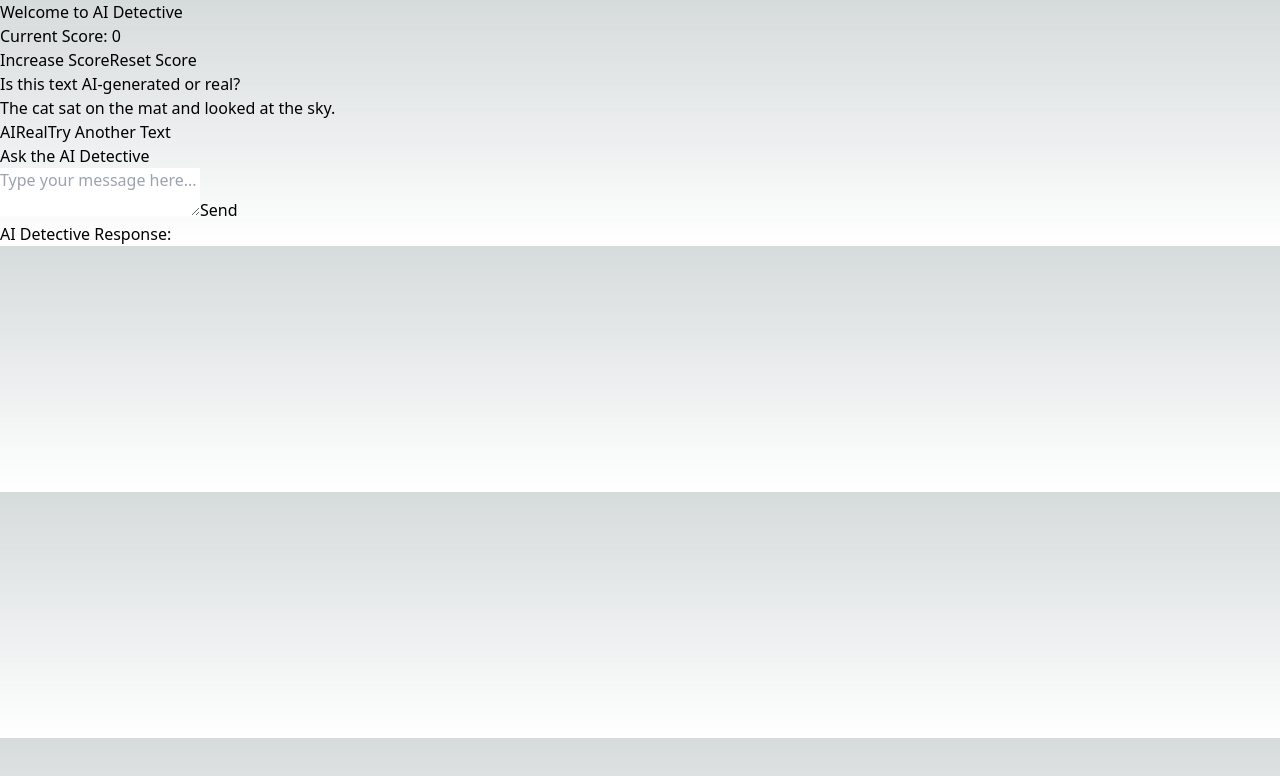
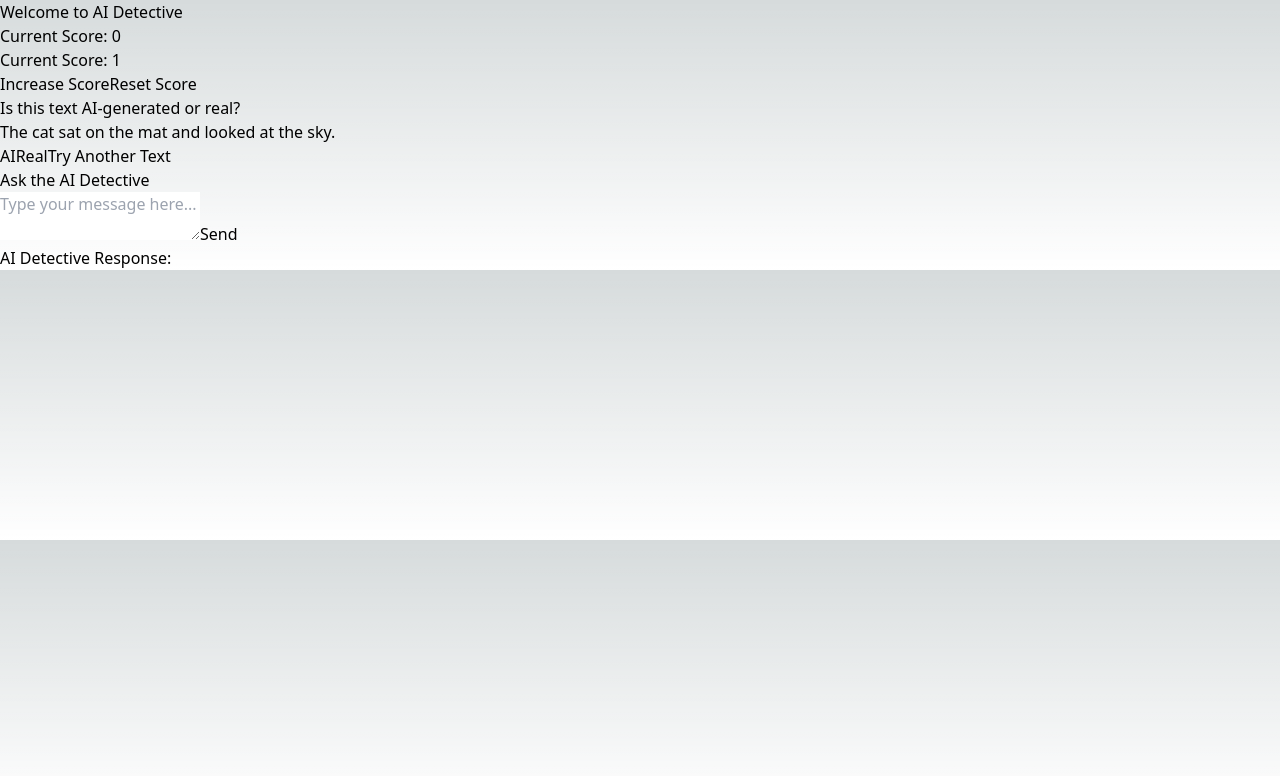
Before and after one commit to 1991facundo/iaDetective, a Next.js app in the folder ai-detective/: page / in a window 1280 px wide. Shown: the top 776 px of the page. Built offline with nearby package versions, Linux system fonts and the light colour scheme.

Commit message:
level interaction added

```diff
--- a/ai-detective/src/components/score.tsx
+++ b/ai-detective/src/components/score.tsx
@@ -1,6 +1,6 @@
 "use client";
 
-import React from 'react';
+import React, {useEffect} from 'react';
 import { useSelector, useDispatch } from 'react-redux';
 import { RootState } from '../store/store';
 import { increment, reset } from '../store/slices/scoreSlice';
@@ -9,12 +9,23 @@ import { increment, reset } from '../store/slices/scoreSlice';
 const Score: React.FC = () => {
     // useSelector nos permite acceder al estado global de Redux
     const score = useSelector((state: RootState) => state.score.value);
+    const level = useSelector((state : RootState) => state.score.level)
     // useDispatch nos permite despachar acciones para cambiar el estado
     const dispatch = useDispatch();
+
+
+    useEffect(() => {
+        if (score !== 0 && score %10 ==0){
+            //mensaje cuando el jugador alcanza un nuevo nivel
+            //esto se cambiara por alguna animacion
+            alert (` Congratulations, you´ve earned a new level ${level}!`)
+        }
+    }), [score, level]
 
     return (
         <div>
             <h1>Current Score: {score}</h1>
+            <h1>Current Score: {level}</h1>
             <button onClick={() => dispatch(increment())}>Increase Score</button>
             <button onClick={() => dispatch(reset())}>Reset Score</button>
         </div>
--- a/ai-detective/src/store/slices/scoreSlice.ts
+++ b/ai-detective/src/store/slices/scoreSlice.ts
@@ -3,11 +3,13 @@ import { createSlice } from '@reduxjs/toolkit';
 // definimos la estructura del estado para la puntuacion
 interface ScoreState {
     value: number;
+    level: number;
 }
 
 // estado inicial, donde la puntuacion comienza en 0
 const initialState: ScoreState = {
     value: 0,
+    level:1, //se comienza en nivel 1
 };
 
 // creamos el slice con nombre, estado inicial, y reducers
@@ -18,10 +20,14 @@ export const scoreSlice = createSlice({
         // reducer para incrementar la puntuacion
         increment: (state) => {
             state.value += 1;
+            if (state.value % 10 === 0) {
+                state.level +=1;
+            }
         },
         // eeducer para resetear la puntuacion
         reset: (state) => {
             state.value = 0;
+            state.level =1;
         },
     },
 });
```
